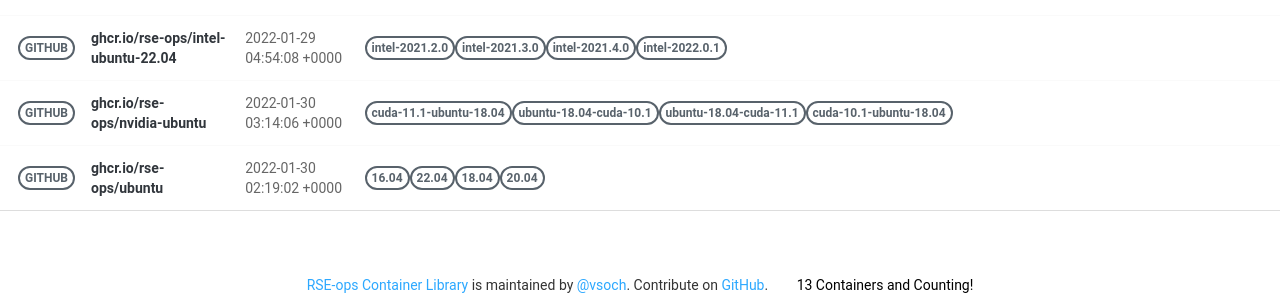
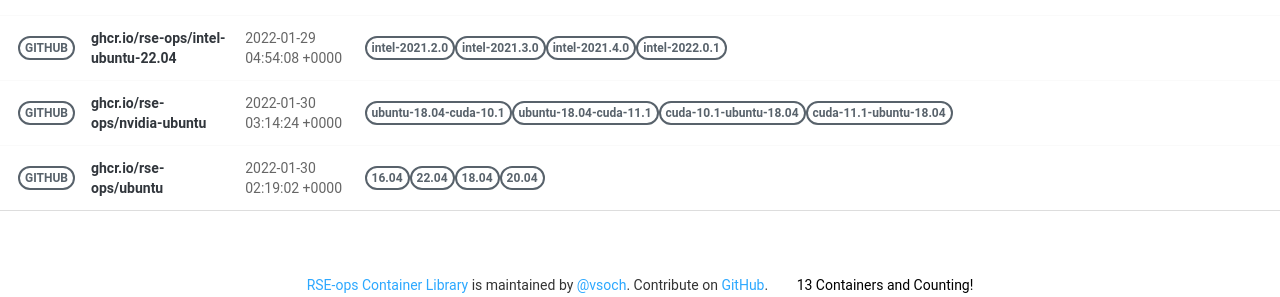
Before and after one commit to rse-ops/docker-images, a Jekyll site: the page built from pages/index.md, in a window 1280 px wide. Shown: the part 836-1133 px from the top of the page. Built offline with Jekyll 4.4.1, drawn with Linux system fonts in a browser that asks for light colours; nearby versions of some CDN libraries; part of the change alters nothing that is shown.

Commit message:
Automated push to update library 2022-01-30

```diff
--- a/_library/ghcr.io-rse-ops-nvidia-ubuntu.md
+++ b/_library/ghcr.io-rse-ops-nvidia-ubuntu.md
@@ -1,14 +1,11 @@
 ---
 layout: container
 name: ghcr.io/rse-ops/nvidia-ubuntu
-updated_at: 2022-01-30 03:14:06.310847
+updated_at: 2022-01-30 03:14:24.137903
 
 
 container_url: https://github.com/orgs/rse-ops/packages/container/package/nvidia-ubuntu
 versions:
- - tag: cuda-11.1-ubuntu-18.04
-   dockerfile: https://github.com/rse-ops/docker-images/blob/main/nvidia-ubuntu/Dockerfile
-   manifest: https://crane.ggcr.dev/manifest/ghcr.io/rse-ops/nvidia-ubuntu:cuda-11.1-ubuntu-18.04
  - tag: ubuntu-18.04-cuda-10.1
    dockerfile: https://github.com/rse-ops/docker-images/blob/main/nvidia-ubuntu/Dockerfile
    manifest: https://crane.ggcr.dev/manifest/ghcr.io/rse-ops/nvidia-ubuntu:ubuntu-18.04-cuda-10.1
@@ -18,5 +15,8 @@ versions:
  - tag: cuda-10.1-ubuntu-18.04
    dockerfile: https://github.com/rse-ops/docker-images/blob/main/nvidia-ubuntu/Dockerfile
    manifest: https://crane.ggcr.dev/manifest/ghcr.io/rse-ops/nvidia-ubuntu:cuda-10.1-ubuntu-18.04
+ - tag: cuda-11.1-ubuntu-18.04
+   dockerfile: https://github.com/rse-ops/docker-images/blob/main/nvidia-ubuntu/Dockerfile
+   manifest: https://crane.ggcr.dev/manifest/ghcr.io/rse-ops/nvidia-ubuntu:cuda-11.1-ubuntu-18.04
 
 ---
```
